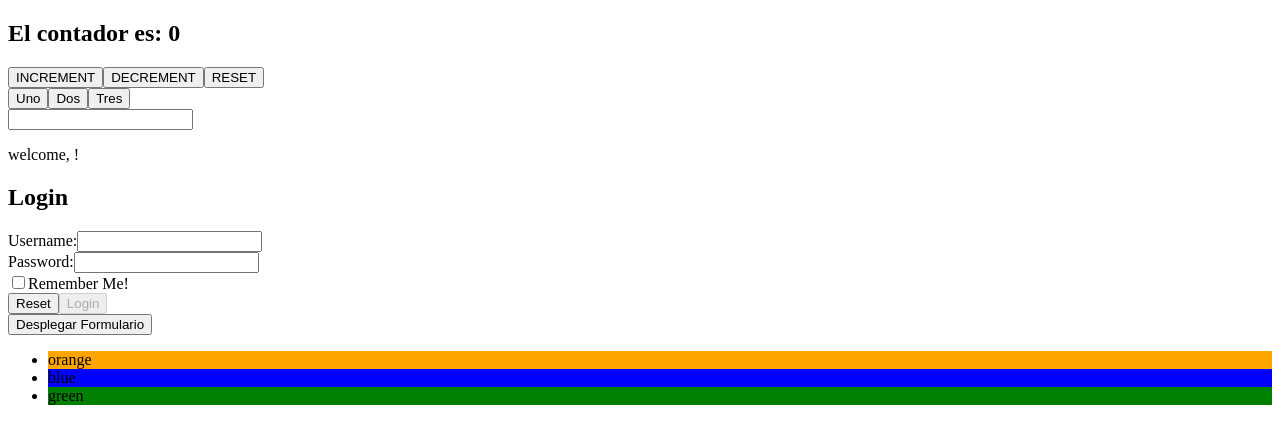
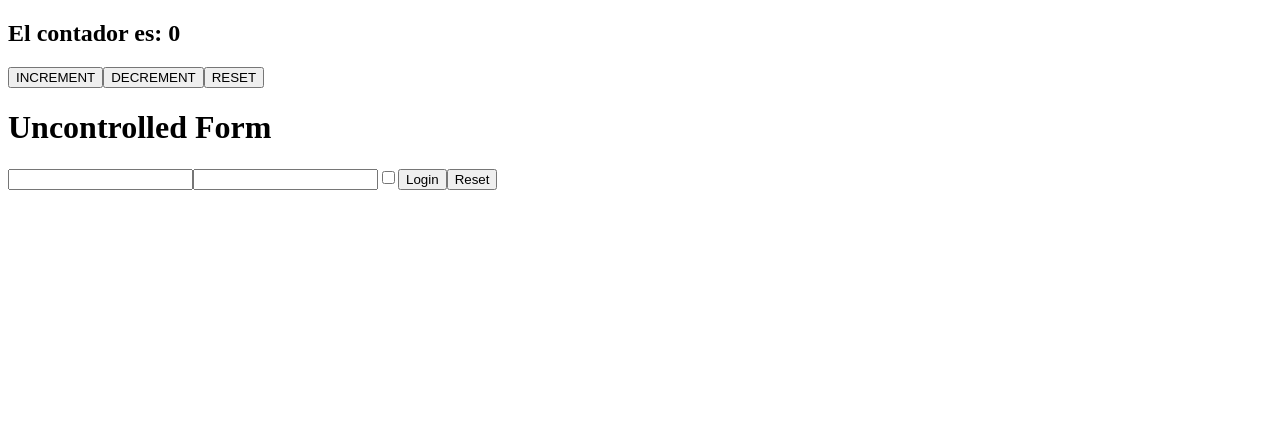
Before and after one commit to MarcosMarcoski/Ejercicios-React, a React (Vite) app in the folder vite-project/ejercicios/: page / in a window 1280 px wide. Shown: the top 444 px of the page. Built offline with nearby package versions, Linux system fonts and the light colour scheme.

Commit message:
ejercicio 46

```diff
--- a/vite-project/ejercicios/src/App.jsx
+++ b/vite-project/ejercicios/src/App.jsx
@@ -8,6 +8,7 @@ import { Welcome } from "./componentes/Welcome";
 import { Login } from "./componentes/Login";
 import { Formulario } from "./componentes/Formuario";
 import { Colors } from "./componentes/Colors";
+import { UncontrolledLogin } from "./componentes/UncontrolledForm";
 
 export function App() {
   return (
@@ -17,15 +18,17 @@ export function App() {
 
       {/* <MouseClicker/> */}
 
-      <MultiButton />
+      {/* <MultiButton /> */}
 
-      <InteractiveWelcome />
+      {/* <InteractiveWelcome /> */}
 
-      <Login />
+      {/* <Login /> */}
 
-      <Formulario />
+      {/* <Formulario /> */}
 
-      <Colors />
+      {/* <Colors /> */}
+
+      <UncontrolledLogin/>
     </div>
   );
 }
--- /dev/null
+++ b/vite-project/ejercicios/src/componentes/UncontrolledForm.jsx
@@ -0,0 +1,12 @@
+export function UncontrolledLogin() {
+  return (
+    <form>
+      <h1>Uncontrolled Form</h1>
+      <input type="text" name="username" />
+      <input type="password" name="password" />
+      <input type="checkbox" name="session" />
+      <button>Login</button>
+      <button type="reset">Reset</button>
+    </form>
+  );
+}
```
